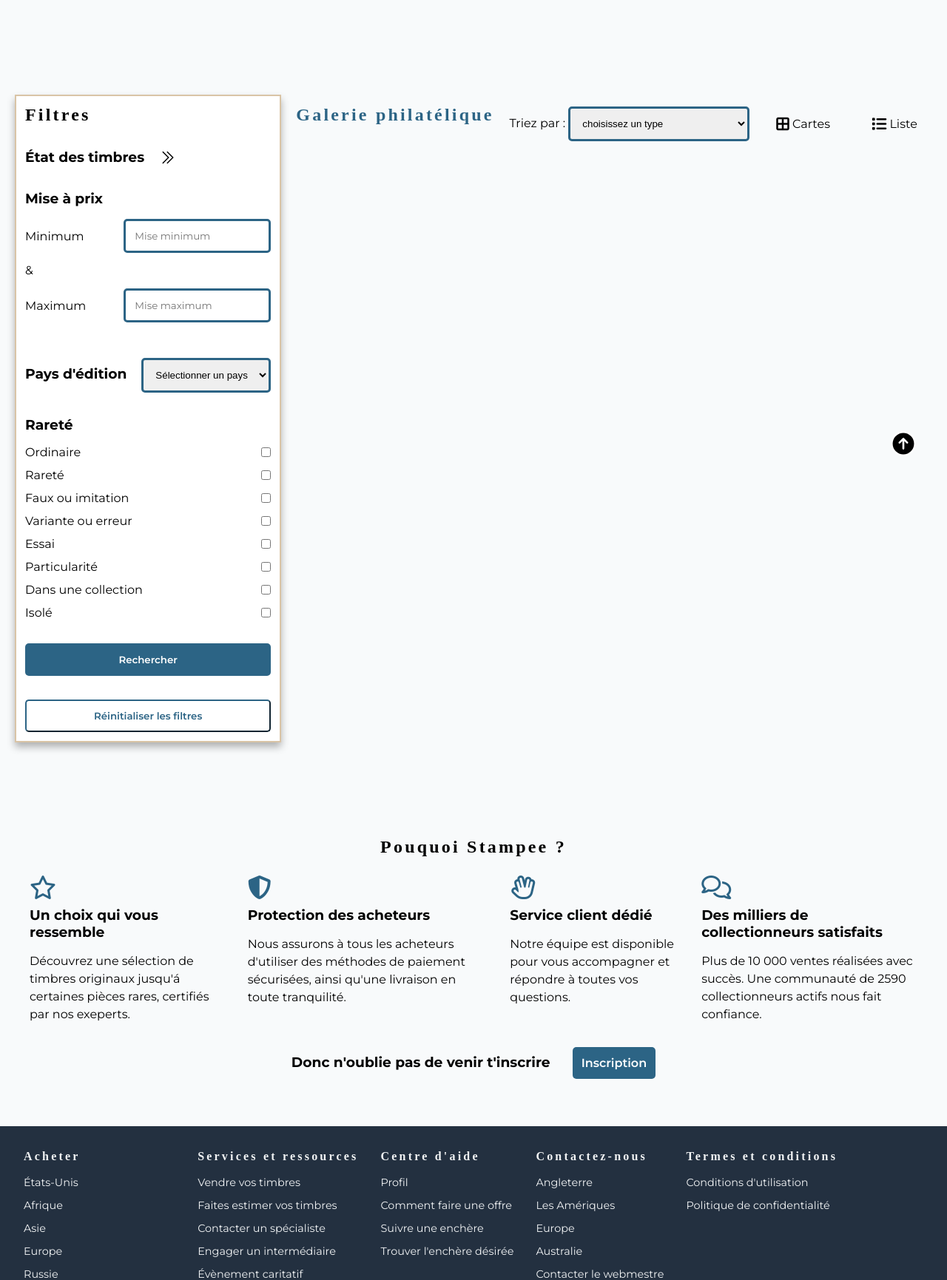
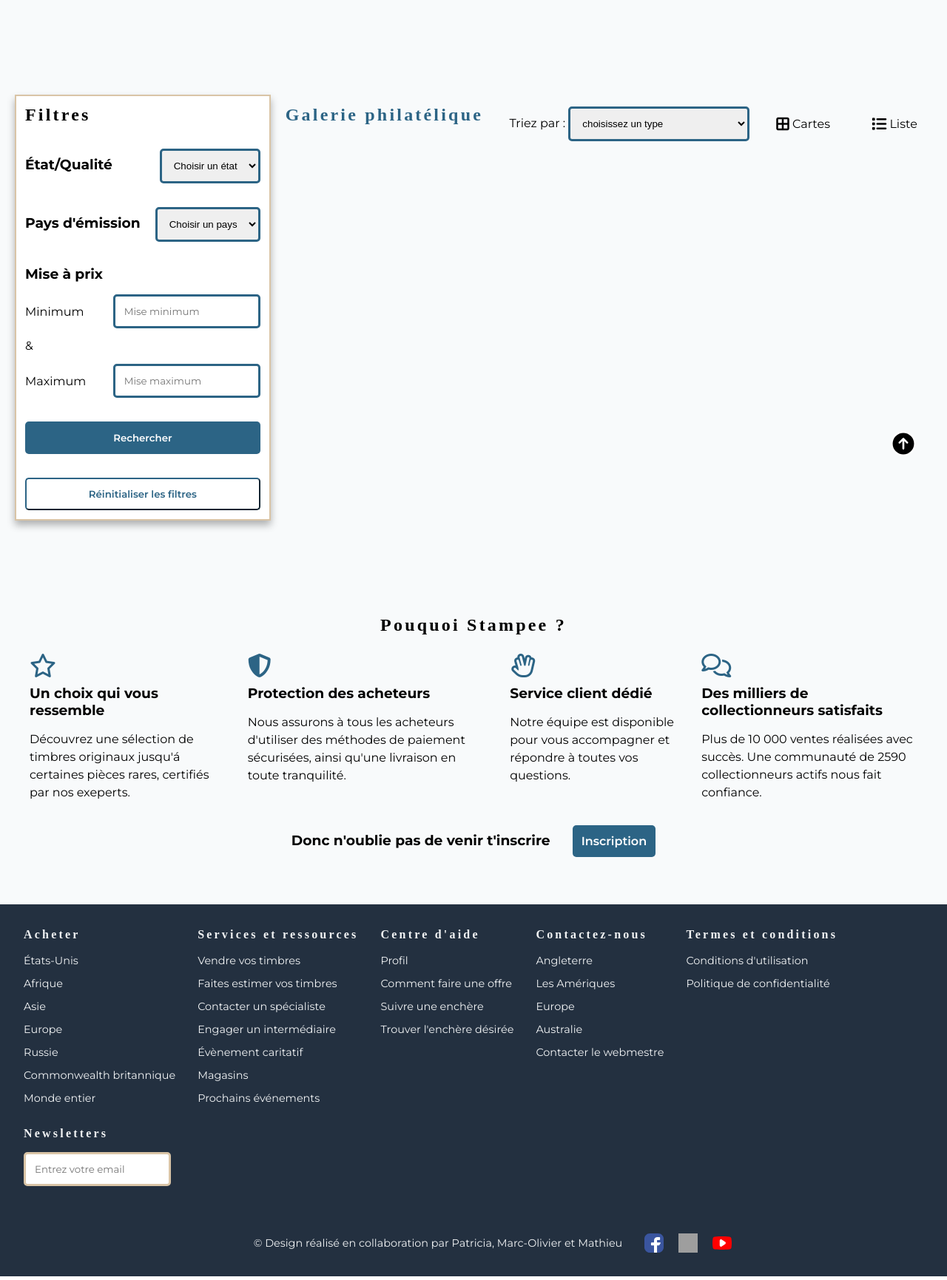
Before and after one commit to TekGeekdev/stampee, a PHP site: page /stampee/auction in a window 1280 px wide. Shown: the part 151-1882 px from the top of the page at 74% size. Run offline with PHP 8.4, Linux system fonts and the light colour scheme; data that the repository does not hold is empty; some web fonts are replaced; grey boxes are pictures that could not be loaded.

Commit message:
update filter in view catalogue

```diff
--- a/controllers/AuctionController.php
+++ b/controllers/AuctionController.php
@@ -52,7 +52,7 @@ class AuctionController
             }
         }
 
-        return View::render('auction/home', ["bannerAuctions" => $bannerAuctions]);
+        return View::render('auction/home', ["bannerAuctions" => $bannerAuctions, ]);
     }
 
     public function index()
@@ -65,6 +65,8 @@ class AuctionController
         $objCondition    = new Conditions;
         $objBid          = new Bid;
         $objUser         = new User;
+        $objCountry       = new CountryOrigin;
+        $objColor        = new Color;
 
         foreach ($auctions as $auctionsIndex => $auction) {
             $stampInfo                               = $objStamp->selectId($auction['stamp_id']);
@@ -93,7 +95,10 @@ class AuctionController
                 }
             }
         }
-        return View::render('auction/catalogue', ['auctions' => $auctions]);
+        $filterConditions = $objCondition->select();
+        $filterCountry = $objCountry->select();
+        $filterColors = $objColor->select();
+        return View::render('auction/catalogue', ['auctions' => $auctions,'conditions' => $filterConditions, 'countries' => $filterCountry, 'colors' => $filterColors]);
     }
 
     public function show()
--- a/views/auction/catalogue.twig
+++ b/views/auction/catalogue.twig
@@ -115,49 +115,29 @@
 		</div>
 	</section>
 	<aside class="filtres">
-		<form action="index.html">
+		<form action="{{base}}/auction/filter">
 			<h2>Filtres</h2>
-			<section class="filtres-vertical tiroir-vertical">
-				<details>
-					<summary>
-						<h3>État des timbres</h3>
-						<svg xmlns="http://www.w3.org/2000/svg" fill="none" viewbox="0 0 24 24" stroke-width="1.5" stroke="currentColor" class="size-6">
-							<path stroke-linecap="round" stroke-linejoin="round" d="m5.25 4.5 7.5 7.5-7.5 7.5m6-15 7.5 7.5-7.5 7.5"/>
-						</svg>
-					</summary>
-					<div>
-						<label for="inutilise">Inutilisé</label>
-						<input type="radio" name="etat-timbre" id="inutilise">
-					</div>
-					<div>
-						<label for="utilise">Utilisé</label>
-						<input type="radio" name="etat-timbre" id="utilise">
-					</div>
-					<div>
-						<label for="oblitere">Oblitéré</label>
-						<input type="radio" name="etat-timbre" id="oblitere">
-					</div>
-					<div>
-						<label for="sans-gomme">Sans gomme</label>
-						<input type="radio" name="etat-timbre" id="sans-gomme">
-					</div>
-					<div>
-						<label for="deteriore">Détérioré</label>
-						<input type="radio" name="etat-timbre" id="deteriore">
-					</div>
-					<div>
-						<label for="repare">Réparé</label>
-						<input type="radio" name="etat-timbre" id="repare">
-					</div>
-					<div>
-						<label for="tache">Taché</label>
-						<input type="radio" name="etat-timbre" id="tache">
-					</div>
-					<div>
-						<label for="mal-centre">Mal centré</label>
-						<input type="radio" name="etat-timbre" id="mal-centre">
-					</div>
-				</details>
+			<section class="select-a-droite">
+				<label for="conditions_id"><h3>État/Qualité</h3></label>
+				<select name="conditions_id" id="conditions_id" class="input-selection variante-bleu">
+					<option value="disabled" {% if stamp.conditions_id == null %} selected {% endif %} disabled>Choisir un état</option>
+					{% for condition in conditions %}
+						<option value="{{condition.id}}" {% if stamp.conditions_id == condition.id %} selected {% endif %}>{{condition.state}}</option>
+					{% endfor %}
+				</select>
+			</section>
+			<section class="select-a-droite">
+					<label for="countryOrigin_id"><h3>Pays d'émission</h3></label>
+					<select name="countryOrigin_id" id="countryOrigin_id" class="input-selection variante-bleu">
+						<option value="disabled" {% if stamp.countryOrigin_id == null %} selected {% endif %} disabled>Choisir un pays</option>
+						{% for country in countries %}
+							<option value="{{country.id}}" {% if stamp.countryOrigin_id == country.id %} selected {% endif %}>{{country.country}}</option>
+						{% endfor %}
+					</select>
+					{% if errors.countryOrigin_id is defined %}
+						<span class="span-erreur">
+							{{errors.countryOrigin_id}}</span>
+					{% endif %}
 			</section>
 			<section>
 				<h3>Mise à prix</h3>
@@ -169,56 +149,6 @@
 				<div>
 					<label for="maximum">Maximum</label>
 					<input type="number" name="maximum" id="maximum" placeholder="Mise maximum" class="input-selection variante-bleu">
-				</div>
-			</section>
-			<section class="select-a-droite">
-				<h3>Pays d'édition</h3>
-				<select name="pays-edition" class="input-selection variante-bleu" aria-label="filtre pays édition">
-					<option value="" selected disabled>Sélectionner un pays</option>
-					<option value="US">États-Unis</option>
-					<option value="france">France</option>
-					<option value="allemagne">Allemagne</option>
-					<option value="suisse">Suisse</option>
-					<option value="chine">Chine</option>
-					<option value="japon">Japon</option>
-					<option value="canada">Canada</option>
-					<option value="italie">Italie</option>
-					<option value="russie">Russie</option>
-				</select>
-			</section>
-			<section class="filtres-vertical">
-				<h3>Rareté</h3>
-				<div>
-					<label for="ordinaire">Ordinaire</label>
-					<input type="checkbox" name="ordinaire" id="ordinaire">
-				</div>
-				<div>
-					<label for="rarete">Rareté</label>
-					<input type="checkbox" name="rarete" id="rarete">
-				</div>
-				<div>
-					<label for="faux">Faux ou imitation</label>
-					<input type="checkbox" name="faux" id="faux">
-				</div>
-				<div>
-					<label for="variant-erreur">Variante ou erreur</label>
-					<input type="checkbox" name="variant-erreur" id="variant-erreur">
-				</div>
-				<div>
-					<label for="essai">Essai</label>
-					<input type="checkbox" name="essai" id="essai">
-				</div>
-				<div>
-					<label for="particularite">Particularité</label>
-					<input type="checkbox" name="particularite" id="particularite">
-				</div>
-				<div>
-					<label for="collection">Dans une collection</label>
-					<input type="checkbox" name="collection" id="collection">
-				</div>
-				<div>
-					<label for="isole">Isolé</label>
-					<input type="checkbox" name="isole" id="isole">
 				</div>
 			</section>
 			<input type="submit" value="Rechercher" class="bouton">
@@ -235,14 +165,14 @@
 			<i class="fa-regular fa-star fa-2xl"></i>
 			<h3>Un choix qui vous ressemble</h3>
 			<p>Découvrez une sélection de timbres originaux jusqu'á certaines pièces rares, certifiés par nos
-												                        exeperts.</p>
+																                        exeperts.</p>
 		</article>
 		<article>
 			<i class="fa-solid fa-shield fa-2xl"></i>
 			<h3>Protection des acheteurs</h3>
 			<p>Nous assurons à tous les acheteurs d'utiliser des méthodes de paiement sécurisées, ainsi qu'une
-												                        livraison
-												                        en toute tranquilité.</p>
+																                        livraison
+																                        en toute tranquilité.</p>
 		</article>
 		<article>
 			<i class="fa-regular fa-hand-spock fa-2xl"></i>
@@ -253,8 +183,8 @@
 			<i class="fa-regular fa-comments fa-2xl"></i>
 			<h3>Des milliers de collectionneurs satisfaits</h3>
 			<p>Plus de 10 000 ventes réalisées avec succès. Une communauté de 2590 collectionneurs actifs nous
-												                        fait
-												                        confiance.</p>
+																                        fait
+																                        confiance.</p>
 		</article>
 	</div>
 	<div>
```
